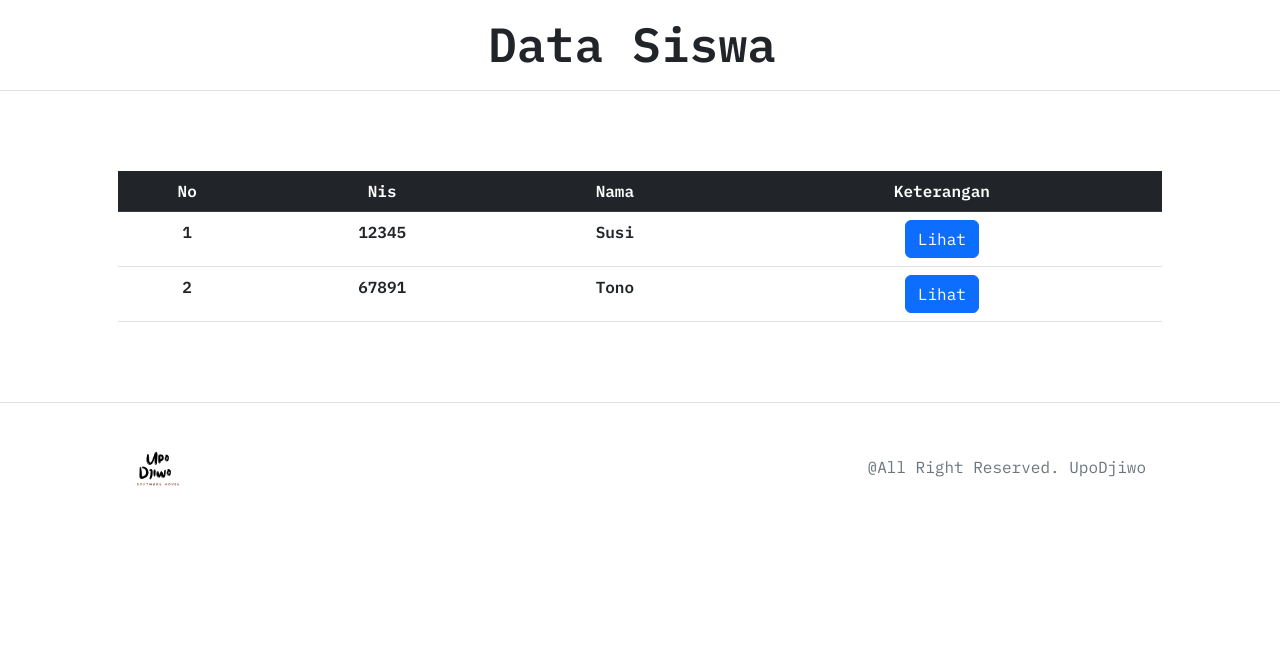
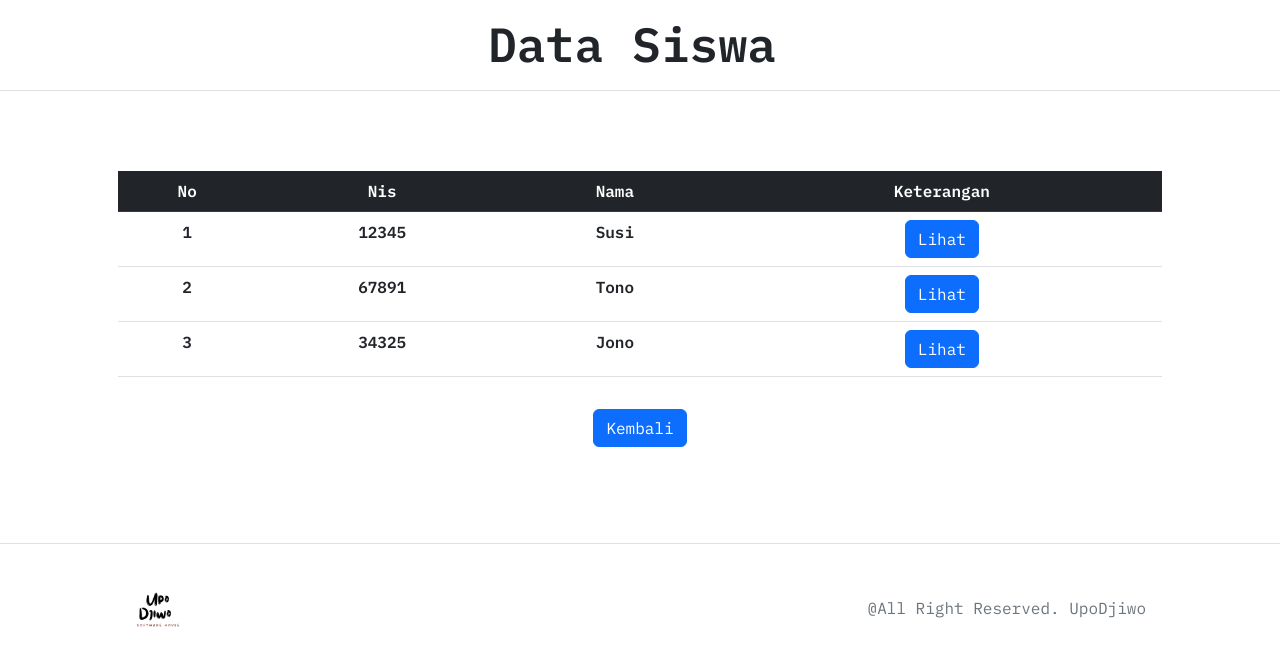
Before and after one commit to ghaluhkusuma/portalsiswa, a PHP site: page /siswa.php in a window 1280 px wide. Shown: the top 666 px of the page. Run offline with PHP 8.4, Linux system fonts and the light colour scheme.

Commit message:
mengubah data siswa

```diff
--- a/dataguru.php
+++ b/dataguru.php
@@ -20,7 +20,7 @@
     <!-- content -->
 
     <div class="container text-center">
-  <div class="row">
+    <div class="row">
     <div class="col">
         <section>
     <img src="src/img/Bu Endah.png " class="img-thumbnail mt-10" alt="...">
--- a/siswa.php
+++ b/siswa.php
@@ -11,7 +11,9 @@
     <!-- Array -->
   <?php
   $dt_siswa =   [["no"=> "1","nis" => "12345","nama" => "Susi", "nilai" => "80"],
-              ["no"=> "2","nis" => "67891","nama" => "Tono", "nilai" => "70"]];
+              ["no"=> "2","nis" => "67891","nama" => "Tono", "nilai" => "70"],
+              ["no"=> "3","nis" => "34325","nama" => "Jono", "nilai" => "75"]];
+
 
   ?>
 
@@ -93,6 +95,15 @@
 </table>
 </div>
 
+<section>
+<div class="back  py-3 w-100 ">
+<a href="index.php" class="d-flex flex-lg-row justify-content-center align-items-center">
+  <button class ="btn btn-primary" >Kembali</button> </a>
+</div>
+</section>
+
+
+
 <!-- Footer -->
 <div class="border-top py-4 mt-10 ">
             <div class="container px-5 d-flex flex-lg-row flex-column justify-content-between align-items-center">
--- a/src/css/index.css
+++ b/src/css/index.css
@@ -23,7 +23,7 @@
 .content {
     display: flex;
     align-items: center;
-    jus
+
 }
 
 
@@ -31,6 +31,7 @@
     font-size: 48px;
     font-weight: 600;
 }
+
 .mt-10{
     margin-top: 5rem;
 }
```
